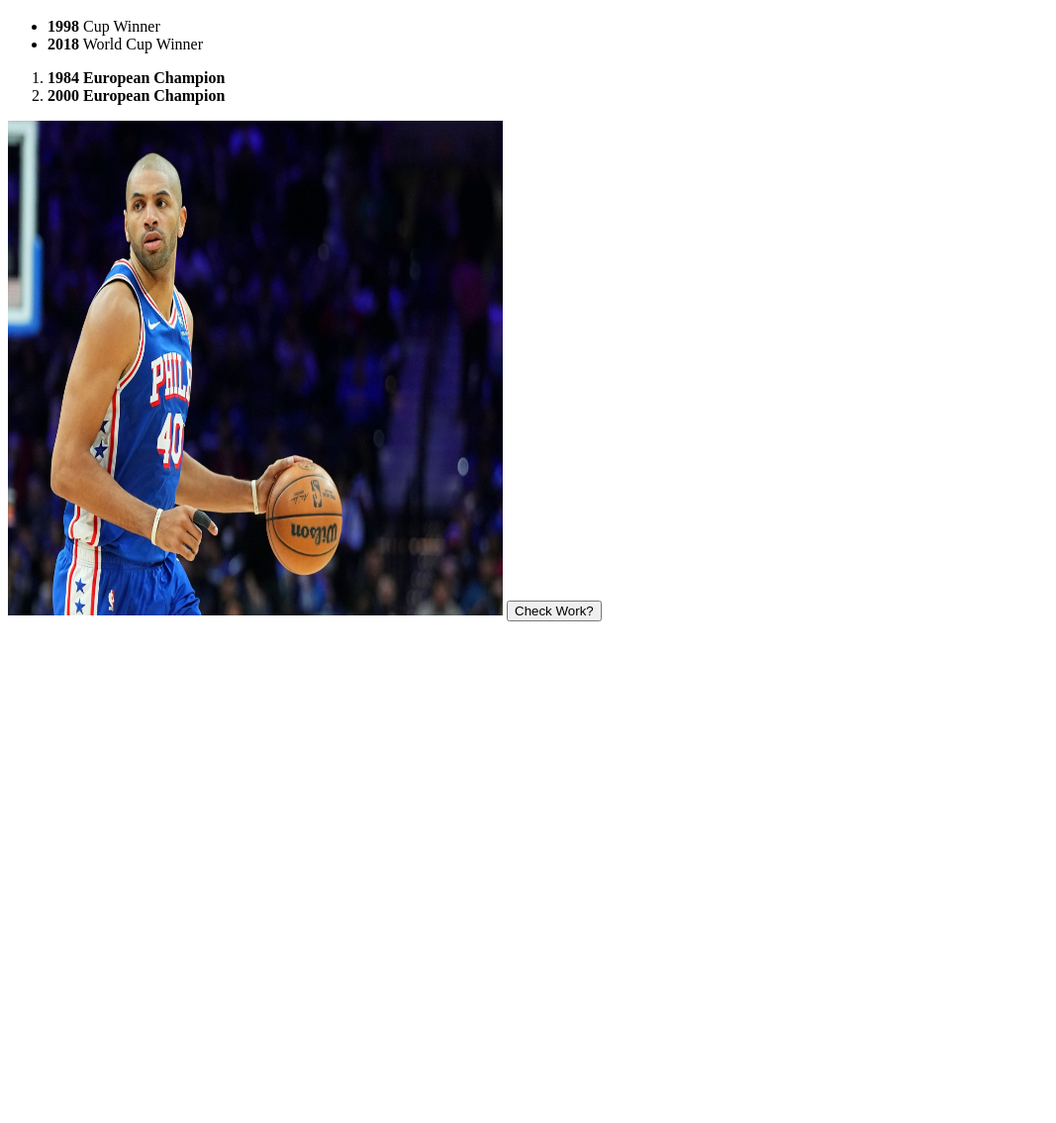
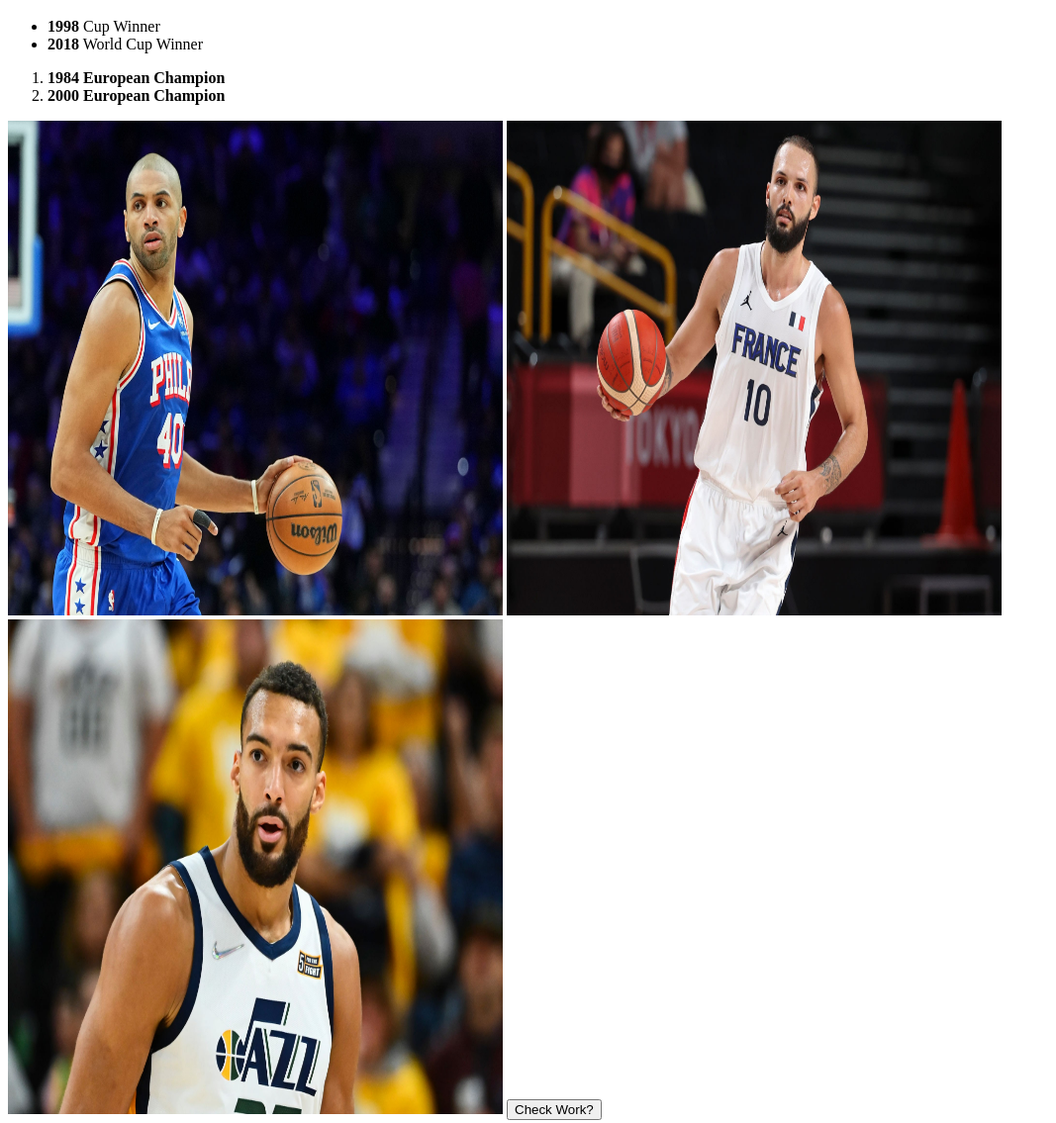
Before and after one commit to flashmobster/faround, a plain HTML site: page index.html in a window 1280 px wide. Shown: the part 169-1304 px from the top of the page at 99% size, without its empty margins (0-1067 px from the left). Before the commit the page ends 805 px from the top, so only its background shows below. Drawn offline with Linux system fonts and the light colour scheme.

Commit message:
Update index.html

```diff
--- a/index.html
+++ b/index.html
@@ -10,11 +10,7 @@
 <li><strong>2000 European Champion</strong></li>
 </ol>
 <img src="./images/batum.jpg" alt="Batum" height="500" width="500">
-<a href="https://my.clevelandclinic.org/health/diseases/22025-fourniers-gangrene"
-    <img src="./images/fournier.jpg" alt="Fournier" height="500" width="500">
-</a>
-<a href=""
-    <img src="./images/gobert.jpg" alt="Gobert" height="500" width="500">
-<a href="https://www.eurobasket.com/France/basketball-Teams.aspx">
+<img src="./images/fournier.jpg" alt="Fournier" height="500" width="500">
+<img src="./images/gobert.jpg" alt="Gobert" height="500" width="500">
 <button type="button">Check Work?</button>
 </a>
```
